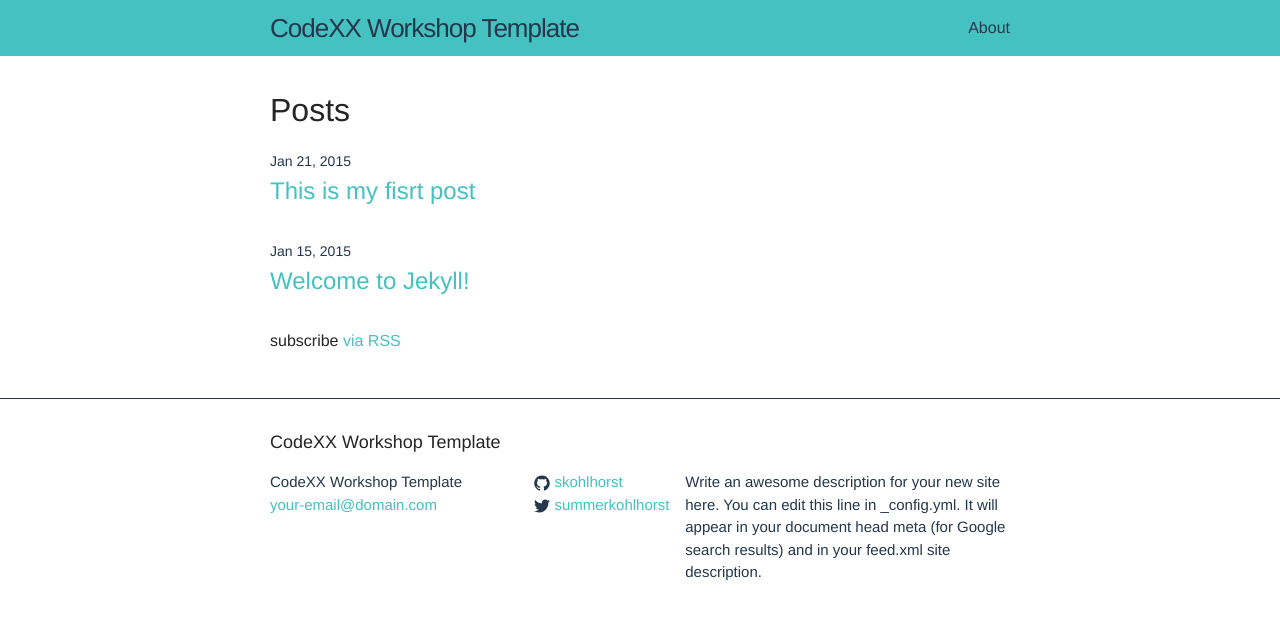
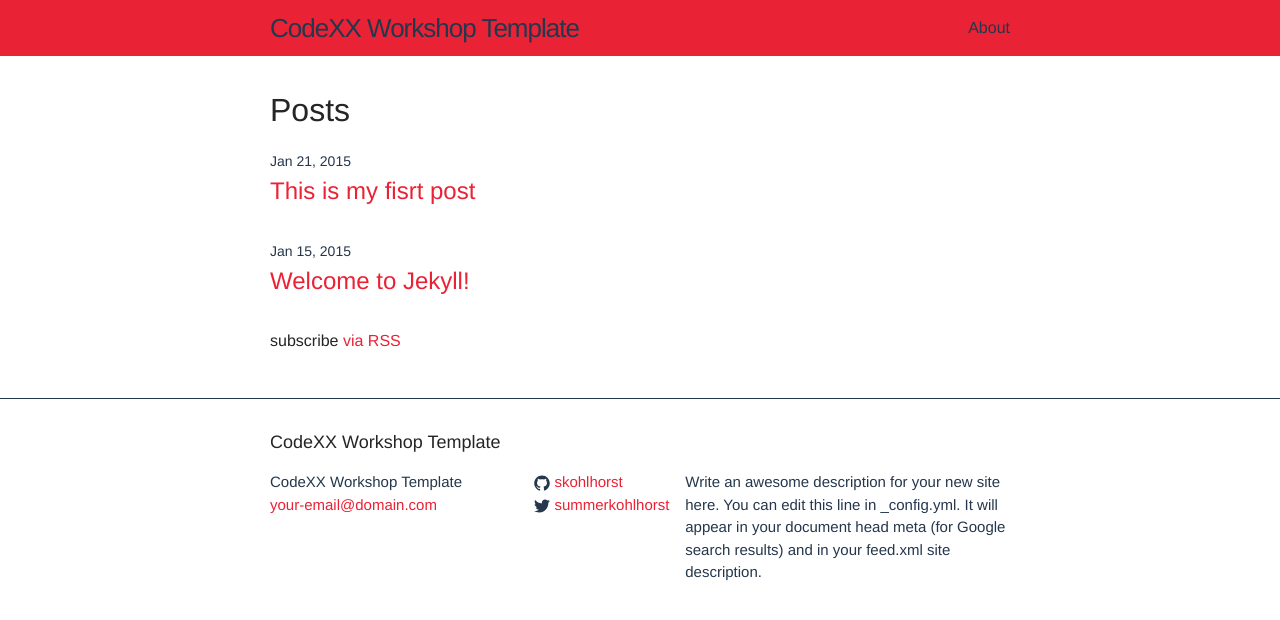
Before and after one commit to skohlhorst/CodeXX-Jekyll, a Jekyll site: the page built from index.html, in a window 1280 px wide. Shown: the top 620 px of the page. Built offline with Jekyll 4.4.1, drawn with Linux system fonts in a browser that asks for light colours.

Commit message:
Update main.scss

```diff
--- a/css/main.scss
+++ b/css/main.scss
@@ -14,7 +14,7 @@ $small-font-size:     $base-font-size * 0.875;
 $base-line-height:    1.5;
 
 // Base Colors
-$brand-color:         #45c1c2;
+$brand-color:         #EA2235;
 $accent-color:        #25374c;
 $text-color:          #252525;
 $background-color:    #fff;
```
